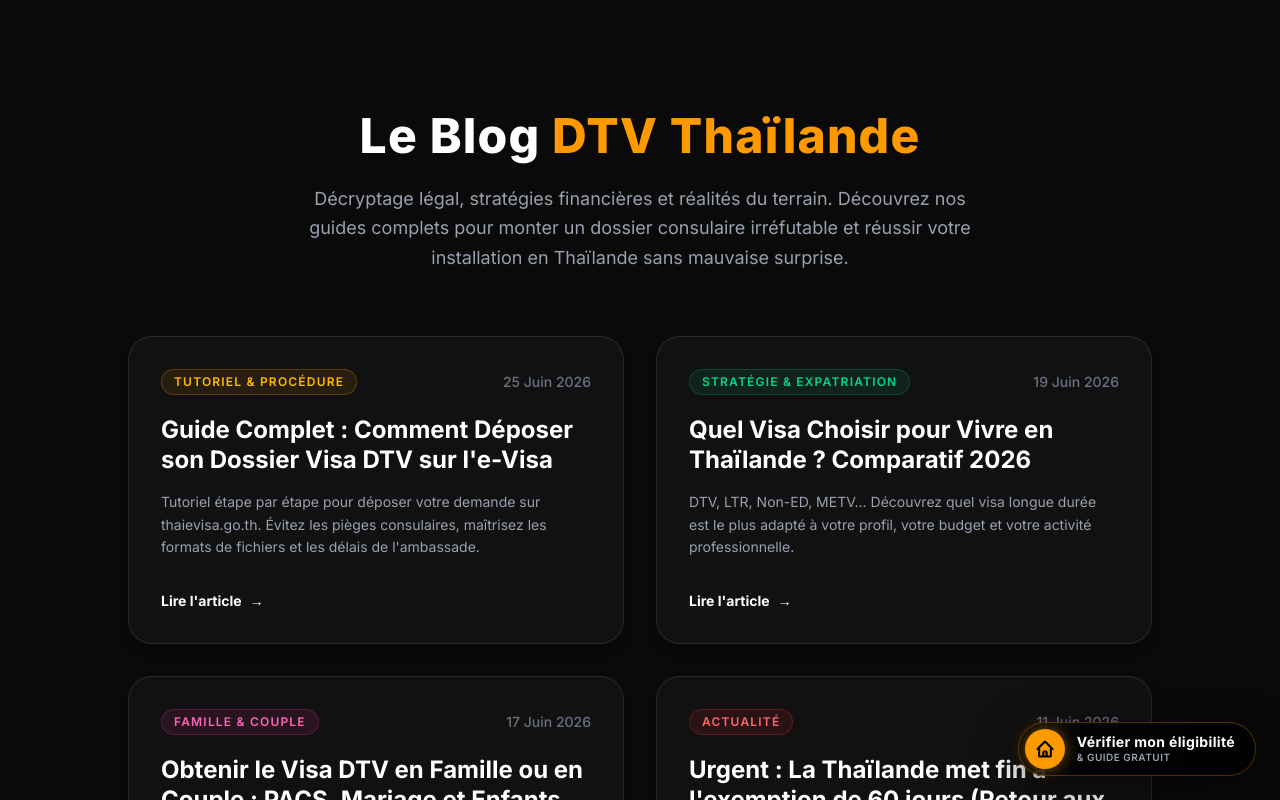
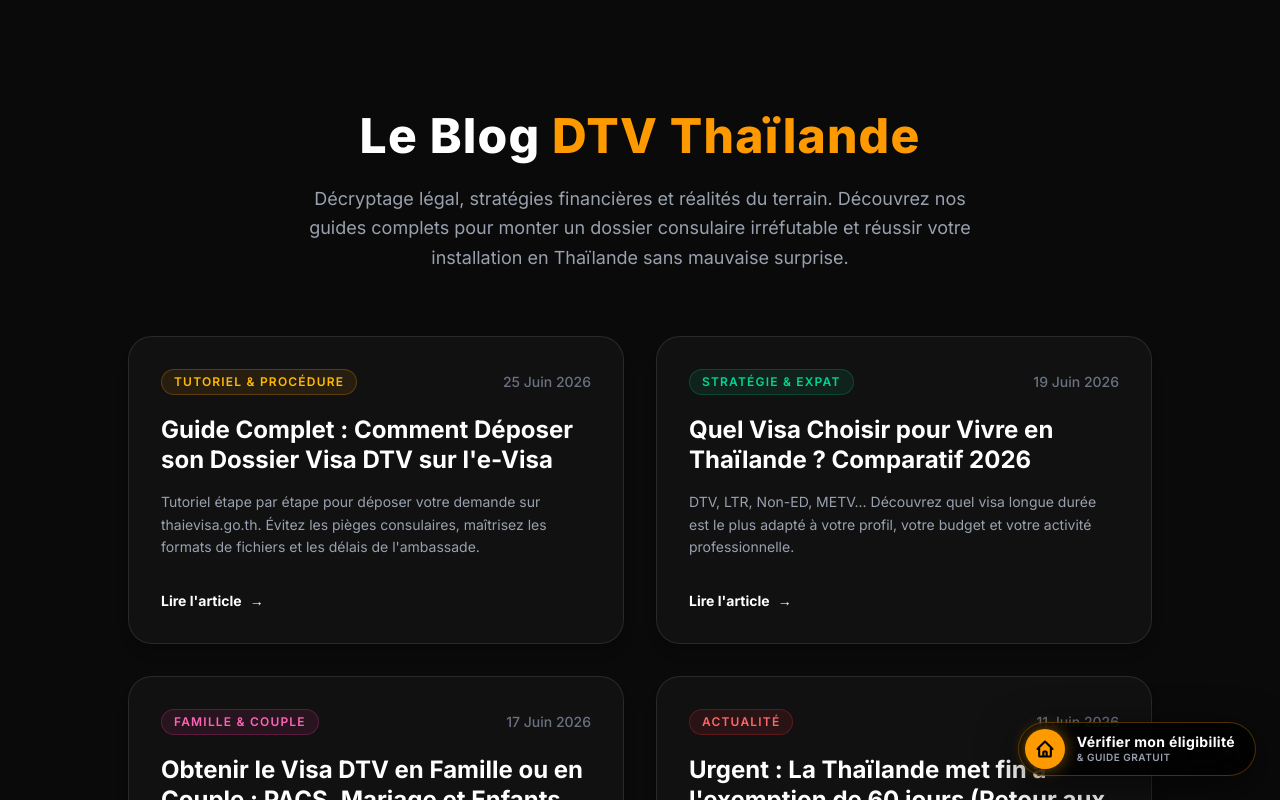
Before and after one commit to emaem-code/dtv-thailande, a Next.js app: page /blog in a window 1280 px wide. Shown: the top 800 px of the page. Built offline with nearby package versions, Linux system fonts and the light colour scheme.

Commit message:
correction strategie et expat longueur title accueil blog

```diff
--- a/app/blog/page.tsx
+++ b/app/blog/page.tsx
@@ -60,7 +60,7 @@ const posts = [
     title: "Quel Visa Choisir pour Vivre en Thaïlande ? Comparatif 2026",
     description: "DTV, LTR, Non-ED, METV... Découvrez quel visa longue durée est le plus adapté à votre profil, votre budget et votre activité professionnelle.",
     date: '19 Juin 2026',
-    category: 'Stratégie & Expatriation',
+    category: 'Stratégie & Expat',
     tagColor: 'text-emerald-400 border-emerald-500/25 bg-emerald-500/10',
     hoverBorder: 'hover:border-emerald-500/50',
   },
```
